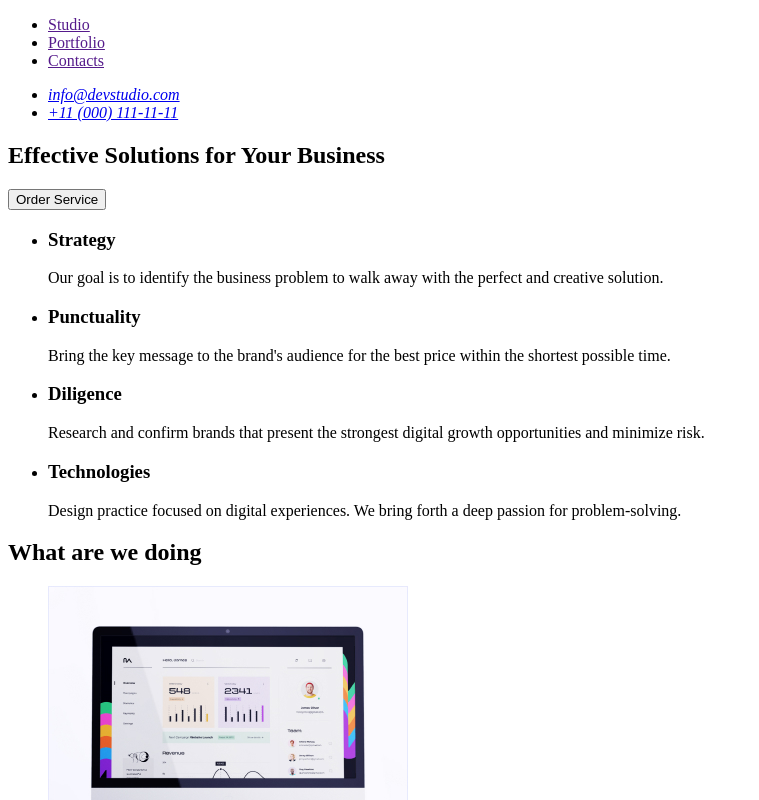
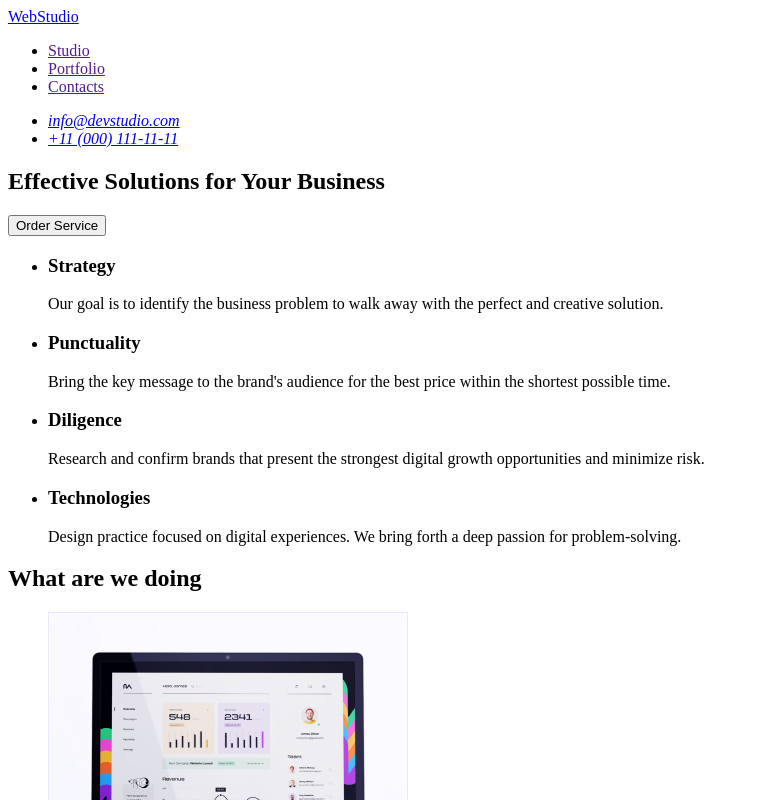
Before and after one commit to Vladychyn/goit-markup-hw-02, a plain HTML site: page index.html in a window 1280 px wide. Shown: the top 800 px of the page, without its empty margins (0-759 px from the left). Drawn offline with Linux system fonts and the light colour scheme.

Commit message:
Update index.html

```diff
--- a/index.html
+++ b/index.html
@@ -11,8 +11,7 @@
 <body>
     <header>
         <nav>
-            <a href="./index.html" WebStudio>
-            </a>
+            <a href="./index.html">WebStudio</a>
             <ul>
                 <li><a href="">Studio</a></li>
                 <li><a href="">Portfolio</a></li>
@@ -114,8 +113,7 @@
         <!-- /Section Contact -->
     </main>
     <footer>
-        <a href="./index.html" WebStudio>
-        </a>
+        <a href="./index.html">WebStudio</a>
         <h3>WebStudio</h3>
         <p>Increase the flow of customers and sales for your business with digital marketing & growth solutions.</p>
     </footer>
```
